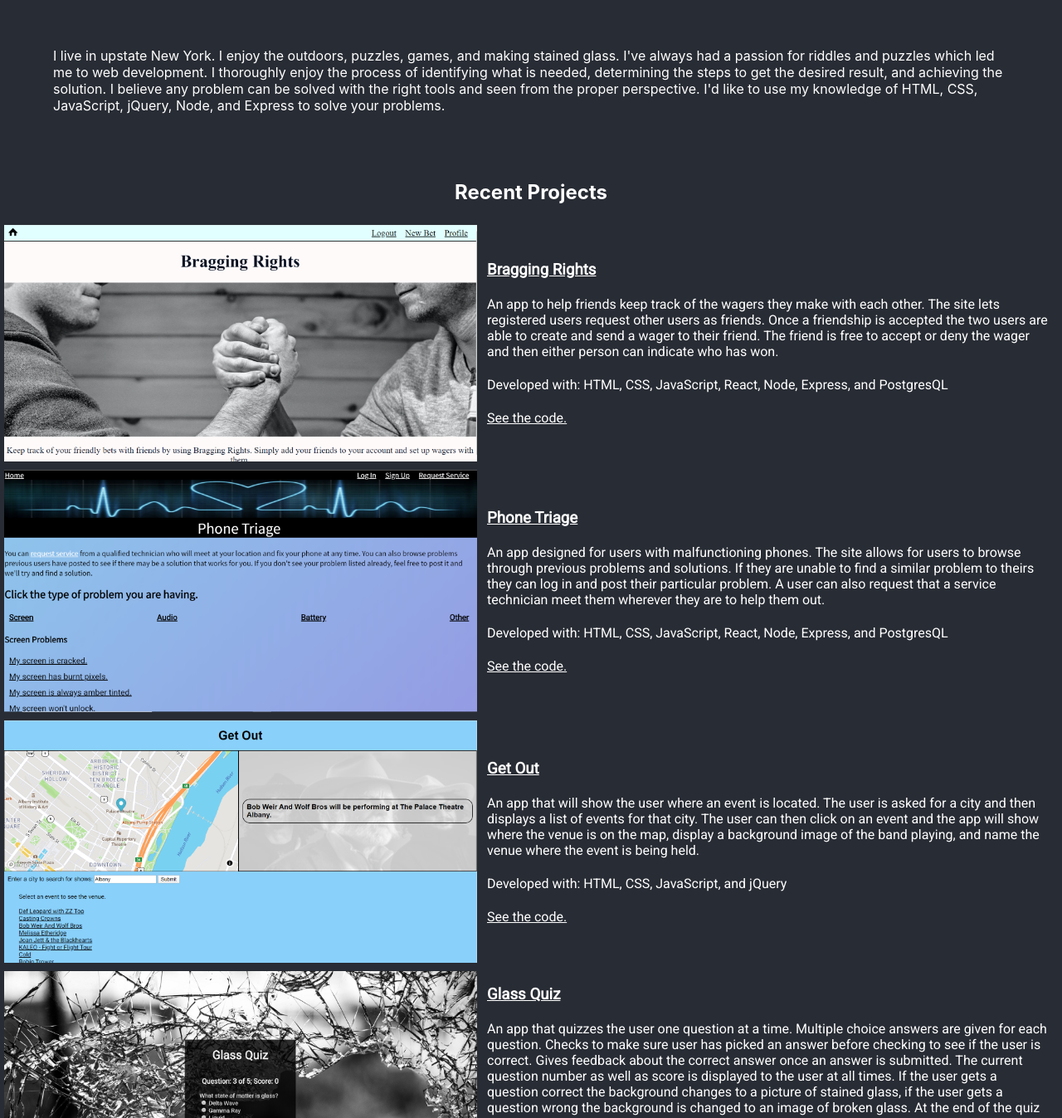
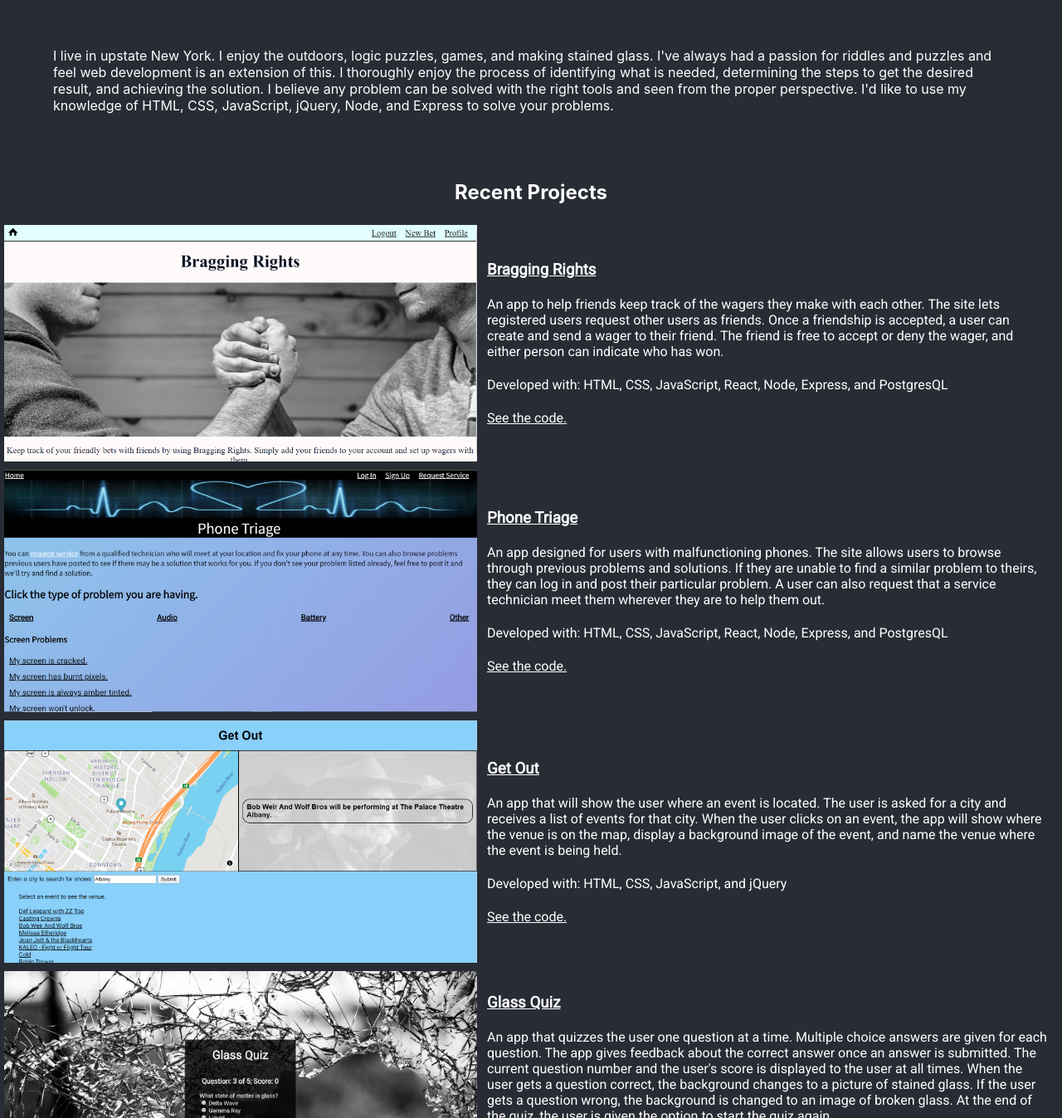
Before and after one commit to ajlanza/Portfolio, a React (Create React App) app: page / in a window 1280 px wide. Shown: the part 803-2150 px from the top of the page at 83% size. Built offline with nearby package versions, Linux system fonts and the light colour scheme.

Commit message:
changed about me and descriptions for projects

```diff
--- a/src/Assets/data.js
+++ b/src/Assets/data.js
@@ -8,7 +8,7 @@ const data = [
       class: 'bigScreen'
     },
     url: 'https://brag.vercel.app/',
-    description: 'An app to help friends keep track of the wagers they make with each other. The site lets registered users request other users as friends. Once a friendship is accepted the two users are able to create and send a wager to their friend. The friend is free to accept or deny the wager and then either person can indicate who has won.',
+    description: 'An app to help friends keep track of the wagers they make with each other. The site lets registered users request other users as friends. Once a friendship is accepted, a user can create and send a wager to their friend. The friend is free to accept or deny the wager, and either person can indicate who has won.',
     codeURL: 'https://github.com/ajlanza/Bragging-Rights',
     developedWith:  'HTML, CSS, JavaScript, React, Node, Express, and PostgresQL'
 
@@ -22,7 +22,7 @@ const data = [
       class: 'bigScreen'
     },
     url: 'https://phone-triage.vercel.app/',
-    description: 'An app designed for users with malfunctioning phones. The site allows for users to browse through previous problems and solutions. If they are unable to find a similar problem to theirs they can log in and post their particular problem. A user can also request that a service technician meet them wherever they are to help them out.',
+    description: 'An app designed for users with malfunctioning phones. The site allows users to browse through previous problems and solutions. If they are unable to find a similar problem to theirs, they can log in and post their particular problem. A user can also request that a service technician meet them wherever they are to help them out.',
     codeURL: 'https://github.com/ajlanza/phone-triage',
     developedWith: 'HTML, CSS, JavaScript, React, Node, Express, and PostgresQL'
   },
@@ -35,7 +35,7 @@ const data = [
       class:'bigGet'
     },
     url: 'https://get-out.vercel.app/',
-    description: 'An app that will show the user where an event is located. The user is asked for a city and then displays a list of events for that city. The user can then click on an event and the app will show where the venue is on the map, display a background image of the band playing, and name the venue where the event is being held.',
+    description: 'An app that will show the user where an event is located. The user is asked for a city and receives a list of events for that city. When the user clicks on an event, the app will show where the venue is on the map, display a background image of the event, and name the venue where the event is being held.',
     codeURL: 'https://github.com/ajlanza/getout',
     developedWith: 'HTML, CSS, JavaScript, and jQuery'
   },
@@ -48,7 +48,7 @@ const data = [
       class: 'bigScreen'
     },
     url: 'https://ajlanza.github.io/quiz/',
-    description: 'An app that quizzes the user one question at a time. Multiple choice answers are given for each question. Checks to make sure user has picked an answer before checking to see if the user is correct. Gives feedback about the correct answer once an answer is submitted. The current question number as well as score is displayed to the user at all times. If the user gets a question correct the background changes to a picture of stained glass, if the user gets a question wrong the background is changed to an image of broken glass. At the end of the quiz the user is given the choice to start the quiz again.',
+    description: 'An app that quizzes the user one question at a time. Multiple choice answers are given for each question. The app gives feedback about the correct answer once an answer is submitted. The current question number and the user\'s score is displayed to the user at all times. When the user gets a question correct, the background changes to a picture of stained glass. If the user gets a question wrong, the background is changed to an image of broken glass. At the end of the quiz, the user is given the option to start the quiz again.',
     codeURL: 'https://github.com/ajlanza/quiz',
     developedWith: 'HTML, CSS, and jQuery'
   },
--- a/src/Components/About/About.js
+++ b/src/Components/About/About.js
@@ -4,11 +4,13 @@ import './About.css';
 export default class About extends Component {
   render() {
     return(
-      <p id='about'>I live in upstate New York.
-      I enjoy the outdoors, puzzles, games, and making stained glass.
-      I've always had a passion for riddles and puzzles which led me to web development.
-      I thoroughly enjoy the process of identifying what is needed, determining the steps to get the desired result, and achieving the solution.
-      I believe any problem can be solved with the right tools and seen from the proper perspective. I'd like to use my knowledge of HTML, CSS, JavaScript, jQuery, Node, and Express to solve your problems.</p>
+      <p id='about'>I live in upstate New York. I enjoy the outdoors, logic puzzles, games,
+      and making stained glass. I've always had a passion for riddles and puzzles and feel
+      web development is an extension of this. I thoroughly enjoy the process of identifying
+      what is needed, determining the steps to get the desired result, and achieving the
+      solution. I believe any problem can be solved with the right tools and seen from the
+      proper perspective. I'd like to use my knowledge of HTML, CSS, JavaScript, jQuery, Node,
+      and Express to solve your problems.</p>
     )
   }
 }
```
